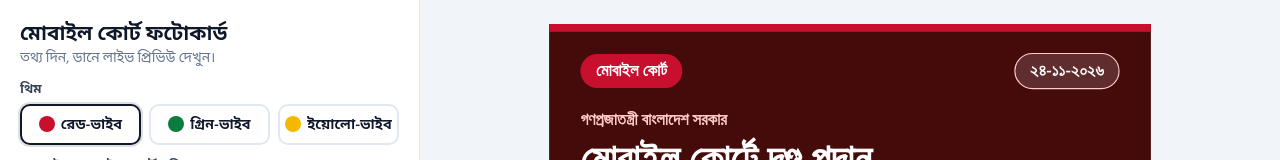
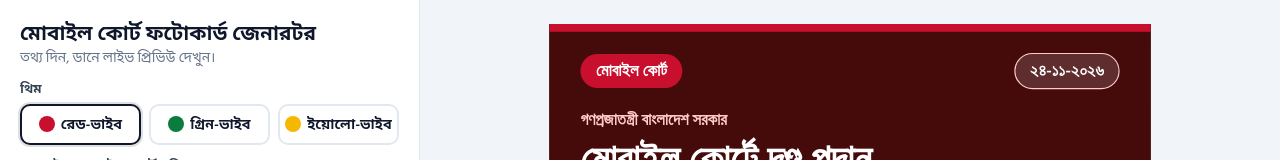
Before and after one commit to Rimon-Mahamud-Rony/photo_generator, a plain HTML site: page index.html in a window 1280 px wide. Shown: the top 160 px of the page. Drawn offline with nearby package versions, Linux system fonts and the light colour scheme.

Commit message:
ci: first commit for photo genarator

```diff
--- a/index.html
+++ b/index.html
@@ -31,7 +31,7 @@
 
   <!-- বাম প্যানেল: ইনপুট -->
   <aside class="bg-white text-slate-900 p-5 lg:h-screen lg:overflow-y-auto lg:sticky lg:top-0 border-r border-slate-200">
-    <h1 class="text-xl font-bold">মোবাইল কোর্ট ফটোকার্ড</h1>
+    <h1 class="text-xl font-bold">মোবাইল কোর্ট ফটোকার্ড জেনারটর</h1>
     <p class="text-sm text-slate-500">তথ্য দিন, ডানে লাইভ প্রিভিউ দেখুন।</p>
 
     <span class="lbl">থিম</span>
```
